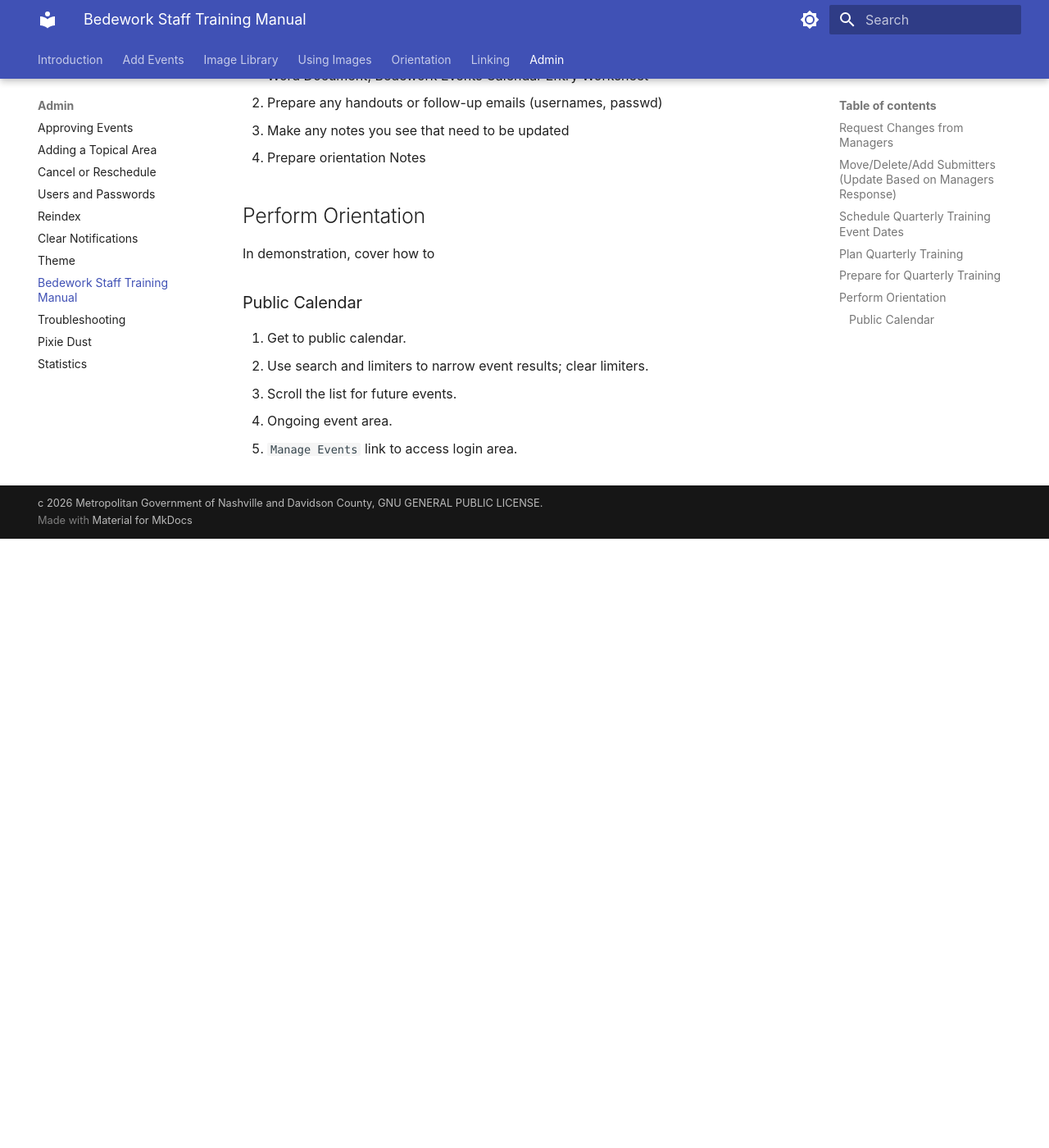
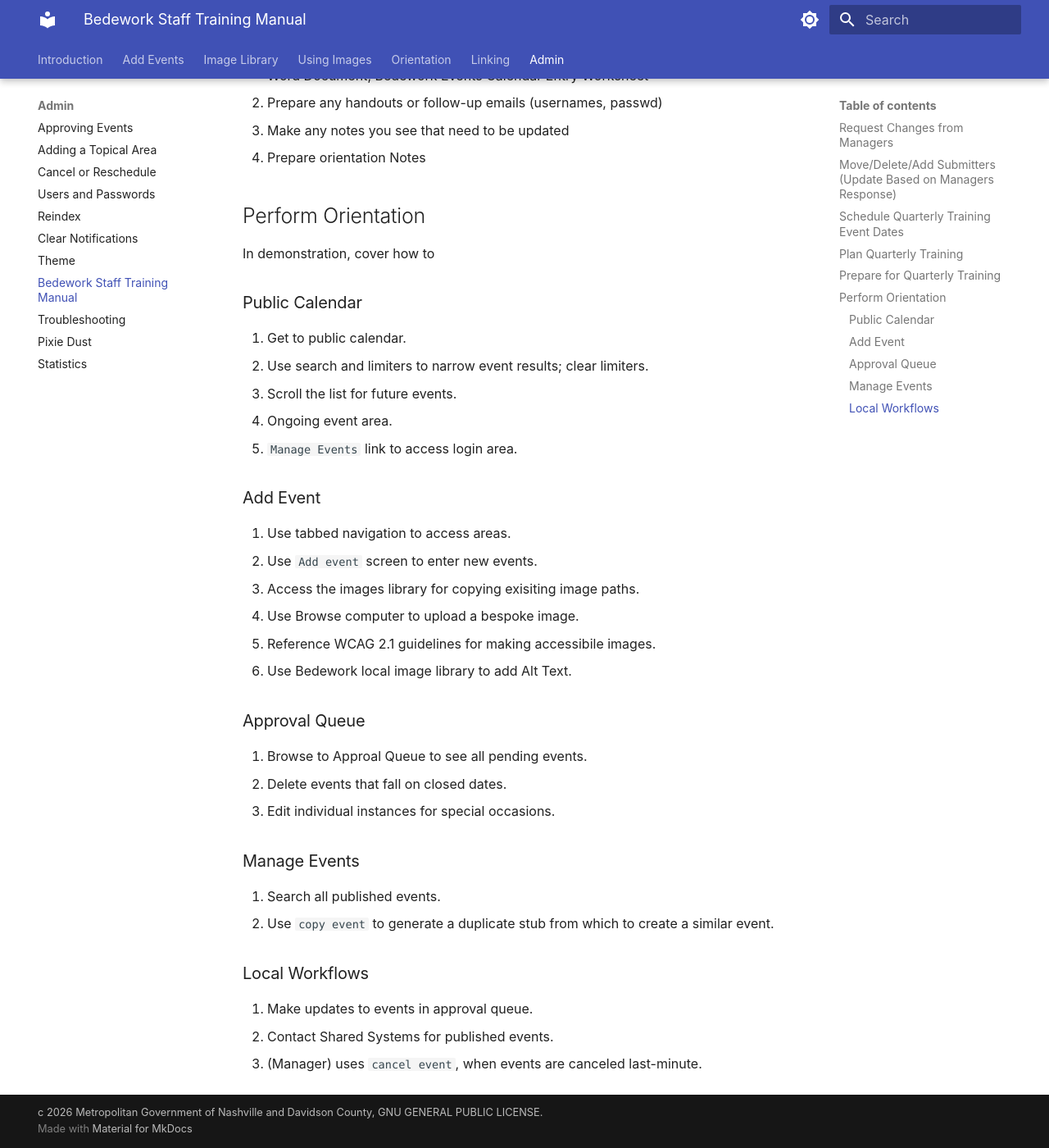
Before and after one commit to Nashville-Public-Library/bedework-docs, an MkDocs documentation site: the page built from docs/admin/training.md, in a window 1280 px wide and 1400 px high, scrolled down 2428 px. Shown: the whole window at 82% size. Built offline with MkDocs 1.6.1 and Material for MkDocs 9.7.7, drawn with Linux system fonts in a browser that asks for light colours; before the commit the page ends 3085 px from its top, so only the background shows below that.

Commit message:
finishing outline

```diff
--- a/docs/admin/training.md
+++ b/docs/admin/training.md
@@ -120,4 +120,28 @@ In demonstration, cover how to
 1. Ongoing event area.
 1. `Manage Events` link to access login area.
 
-###
+### Add Event
+
+1. Use tabbed navigation to access areas.
+1. Use `Add event` screen to enter new events.
+1. Access the images library for copying exisiting image paths.
+1. Use Browse computer to upload a bespoke image.
+1. Reference WCAG 2.1 guidelines for making accessibile images.
+1. Use Bedework local image library to add Alt Text.
+
+### Approval Queue
+
+1. Browse to Approal Queue to see all pending events.
+1. Delete events that fall on closed dates.
+1. Edit individual instances for special occasions.
+
+### Manage Events
+
+1. Search all published events.
+1. Use `copy event` to generate a duplicate stub from which to create a similar event.
+
+### Local Workflows
+
+1. Make updates to events in approval queue.
+1. Contact Shared Systems for published events.
+1. (Manager) uses `cancel event`, when events are canceled last-minute.
```
